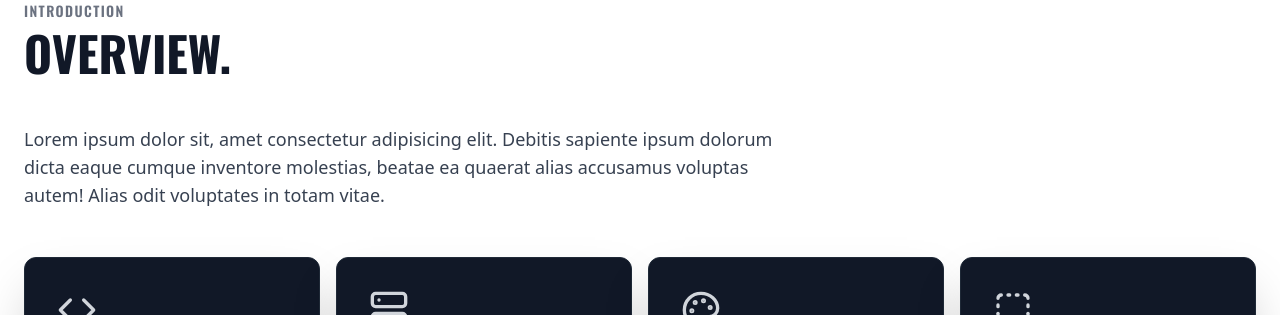
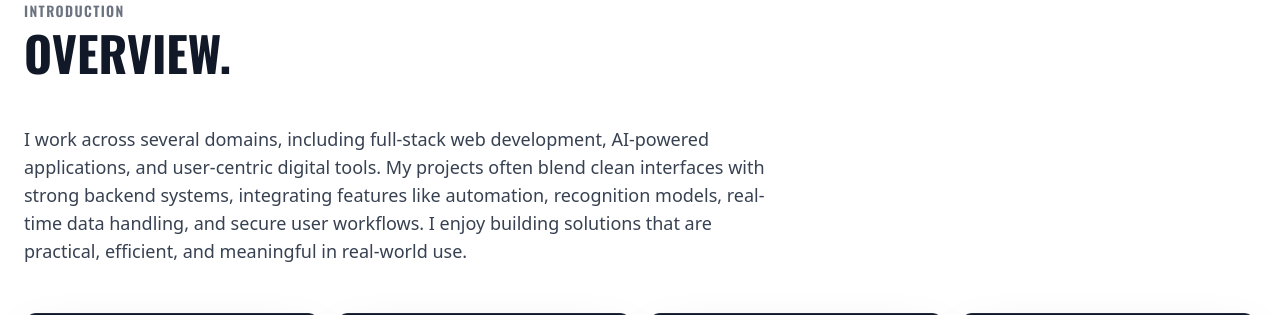
Before and after one commit to souravvpatill/portfolio, a React (Vite) app: page / in a window 1280 px wide. Shown: the part 880-1195 px from the top of the page. Built offline with nearby package versions, Linux system fonts and the light colour scheme.

Commit message:
initial changes v2

```diff
--- a/src/App.jsx
+++ b/src/App.jsx
@@ -759,7 +759,7 @@ const AboutSection = () => (
         </AnimateOnScroll>
         <AnimateOnScroll delay={200} effect="fade-in-up">
             <p className="text-lg text-gray-700 max-w-3xl mb-12">
-            Lorem ipsum dolor sit, amet consectetur adipisicing elit. Debitis sapiente ipsum dolorum dicta eaque cumque inventore molestias, beatae ea quaerat alias accusamus voluptas autem! Alias odit voluptates in totam vitae.
+            I work across several domains, including full-stack web development, AI-powered applications, and user-centric digital tools. My projects often blend clean interfaces with strong backend systems, integrating features like automation, recognition models, real-time data handling, and secure user workflows. I enjoy building solutions that are practical, efficient, and meaningful in real-world use.
             </p>
         </AnimateOnScroll>
 
@@ -773,7 +773,7 @@ const AboutSection = () => (
       <AnimateOnScroll delay={0} effect="fade-in-up">
         <div className="text-center mt-12">
             <a
-            href="/path/to/my_resume.pdf"
+            href="https://pdflink.to/ff3cb534/"
             download
             data-cursor-interactive // Added for custom cursor interaction
             // Dark to Light Inversion
```
